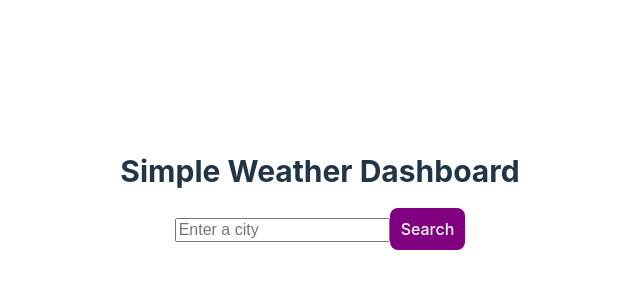
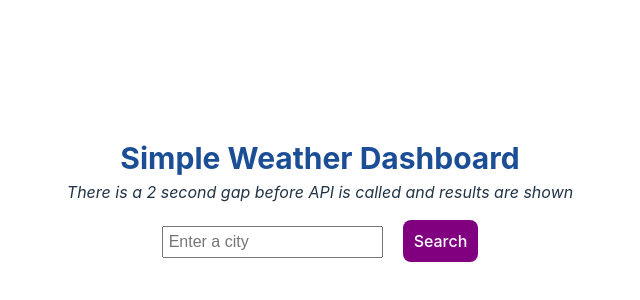
Before and after one commit to ssaadh/final-weather-dashboard, a React (Vite) app: page / in a window 1280 px wide. Shown: the part 198-498 px from the top of the page, without its empty margins (320-960 px from the left). Built offline with nearby package versions, Linux system fonts and the light colour scheme.

Commit message:
Adjusting css styling and added a notice of the 2 sec delay

```diff
--- a/src/CurrentWeather.jsx
+++ b/src/CurrentWeather.jsx
@@ -60,7 +60,7 @@ function CurrentWeather( { city }) {
       />
       {weather && (
       <div style={{ padding: '20px', border: '5px solid purple', textAlign: 'center' }}>
-        <h2 style={{ fontSize: '25px', margin: '0' }}>{weather.name}, {weather.sys.country}</h2>
+        <h2 style={{ fontSize: '25px', margin: '0', color: '#105417' }}>{weather.name}, {weather.sys.country}</h2>
         <img src={`https://openweathermap.org/img/wn/${weather.weather[0].icon}@2x.png`} />
         <h4 style={{ fontSize: '40px', margin: '0', color: tempColor }}>{temp}°F</h4>
         <span>{weather.weather[0].description}</span>
--- a/src/Forecast.jsx
+++ b/src/Forecast.jsx
@@ -50,14 +50,14 @@ function Forecast( { city }) {
 
   return (
     <>
-    <h3 style={{ fontSize: '20px', marginBottom: '0' }}>5 Day Extended Forecast</h3>
+    <h3 style={{ fontSize: '20px', marginBottom: '0', color: '#274b7e' }}>5 Day Extended Forecast</h3>
     <ErrorLoading
       error={error}
       loading={loading}
      />
     {forecast && (
       <div>
-        <div style={{ width: '300px', textAlign: 'center', padding: '20px', margin: '15px' }}>
+        <div style={{ width: '300px', textAlign: 'center', padding: '20px', margin: '0 60px' }}>
           {forecast.map((day, keyid) => (
             <IndividualForecast key={keyid} day={day} />
           ))}
--- a/src/IndividualForecast.jsx
+++ b/src/IndividualForecast.jsx
@@ -17,8 +17,8 @@ function IndividualForecast({ day }) {
   }
 
   return (
-    <div style={{ padding: '10px', border: '3px solid purple', textAlign: 'center', margin: '20px' }}>
-      <p style={{ fontWeight: '500', fontSize: '14px', margin: '0', marginBottom: '10px' }}>
+    <div style={{ padding: '10px', border: '3px solid purple', textAlign: 'center', marginTop: '0', marginBottom: '20px' }}>
+      <p style={{ fontWeight: '500', fontSize: '14px', margin: '0', marginBottom: '10px', color: '#105417' }}>
         {weekday}
       </p>
       {day && (
--- a/src/WeatherDashboard.jsx
+++ b/src/WeatherDashboard.jsx
@@ -29,7 +29,8 @@ function WeatherDashboard() {
     <div style={{ padding: '20px' }}>
 
       {/* HEADER TEXT */}
-      <h1 style={{ fontSize: '30px' }}>Simple Weather Dashboard</h1>
+      <h1 style={{fontSize: '30px', color: '#1b4e95', marginBottom: '0px'}}>Simple Weather Dashboard</h1>
+      <p style={{fontStyle: 'italic', marginTop: '5px'}}>There is a 2 second gap before API is called and results are shown</p>
 
       {/* SEARCH BAR */}
       <form
@@ -42,11 +43,11 @@ function WeatherDashboard() {
           placeholder="Enter a city"
           value={searchInput}
           onChange={(e) => setSearchInput(e.target.value)}
-          style={{ fontSize: '16px' }}
+          style={{ fontSize: '16px', marginRight: '10px', padding: '5px' }}
         />
         <button
           type="submit"
-          style={{ padding: '10px', backgroundColor: 'purple', color: 'white' }}
+          style={{ padding: '10px', backgroundColor: 'purple', color: 'white', marginLeft: '10px' }}
         >
           Search
         </button>
```
